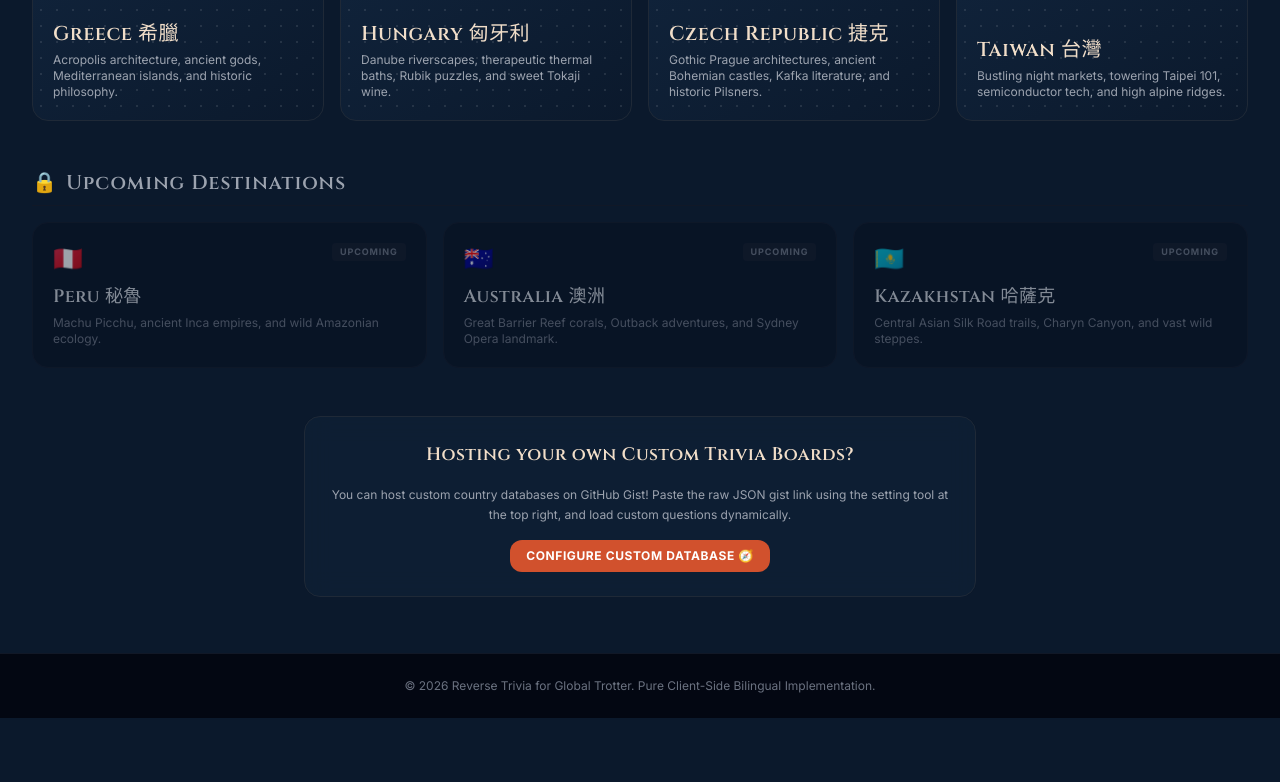
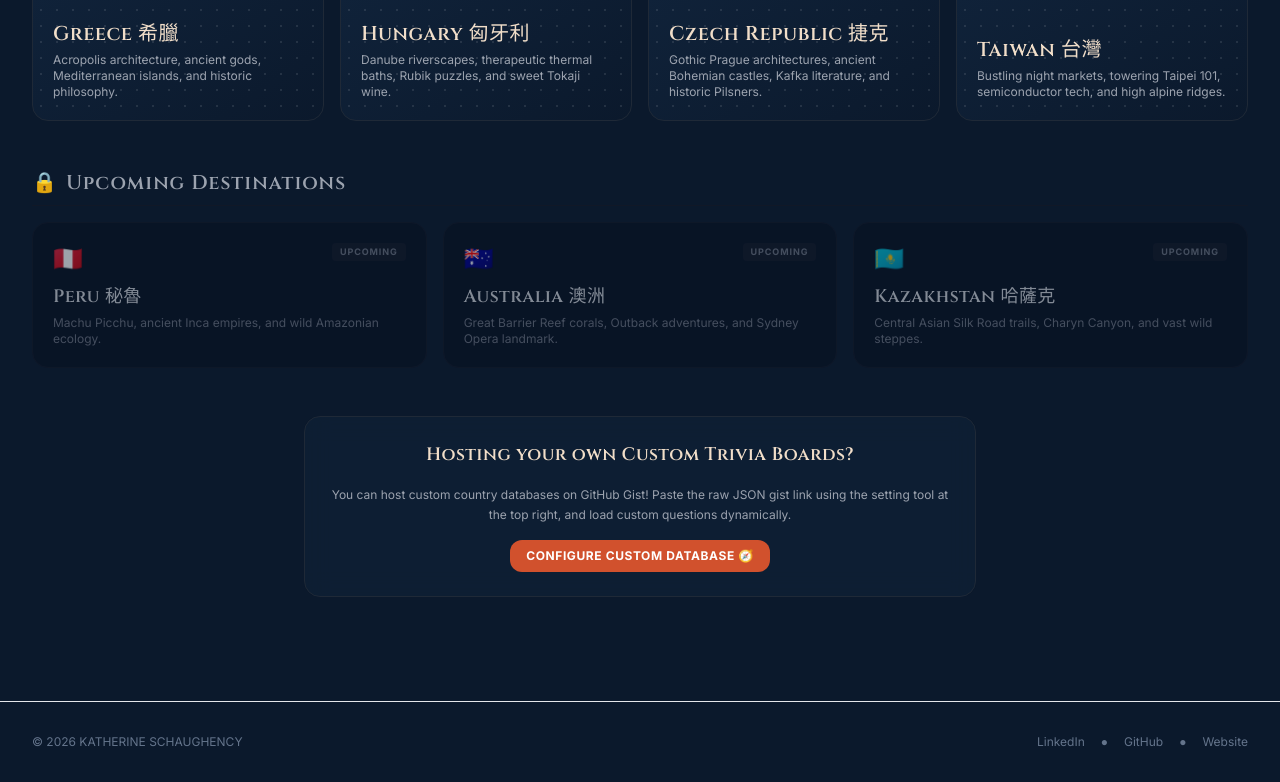
Before and after one commit to kcmlin/reverse-trivia, a plain HTML site: page index.html in a window 1280 px wide. Shown: the part 512-1294 px from the top of the page. Before the commit the page ends 1230 px from the top, so only its background shows below. Drawn offline with nearby package versions, Linux system fonts and the light colour scheme.

Commit message:
Add footer

```diff
--- a/index.html
+++ b/index.html
@@ -324,10 +324,21 @@
 
     </main>
 
-    <!-- Footer -->
-    <footer class="mt-auto py-6 border-t border-gray-900 bg-gray-950 text-center text-xs text-gray-500">
-        <p>© 2026 Reverse Trivia for Global Trotter. Pure Client-Side Bilingual Implementation.</p>
-    </footer>
+    <!-- --- FOOTER --- -->
+  <footer class="border-t py-8 mt-12">
+    <div class="max-w-7xl mx-auto px-4 sm:px-6 lg:px-8 flex flex-col md:flex-row justify-between items-center text-xs text-slate-500 gap-4">
+      <p>© 2026 KATHERINE SCHAUGHENCY</p>
+      <div class="flex items-center gap-4">
+        <span><a href="https://www.linkedin.com/in/kschaughency/">LinkedIn</a></span>
+        <span>●</span>
+        <span><a href="https://github.com/kcmlin">GitHub</a></span>
+        <span>●</span>
+        <span><a href="https://kcmlin.github.io">Website</a></span>
+      </div>
+    </div>
+  </footer>
+
+
 
     <!-- GLOBAL MODAL: Dynamic Clue Popup Modal -->
     <div id="clue-modal" class="fixed inset-0 z-50 flex items-center justify-center p-4 bg-black/90 backdrop-blur-sm hidden">
```
